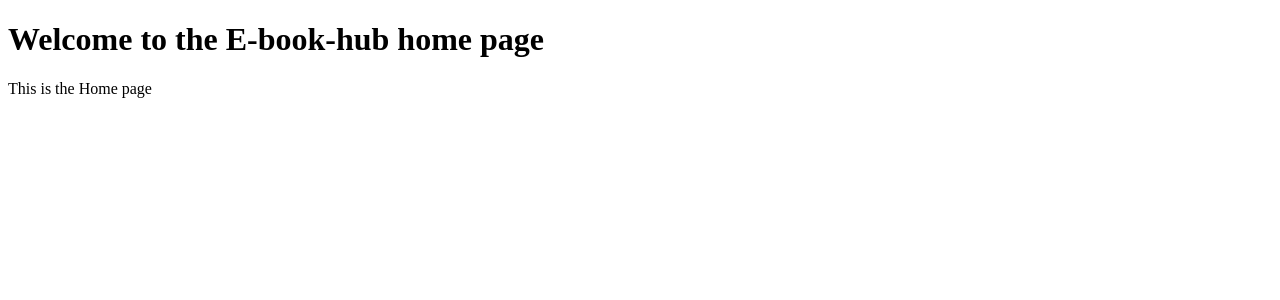
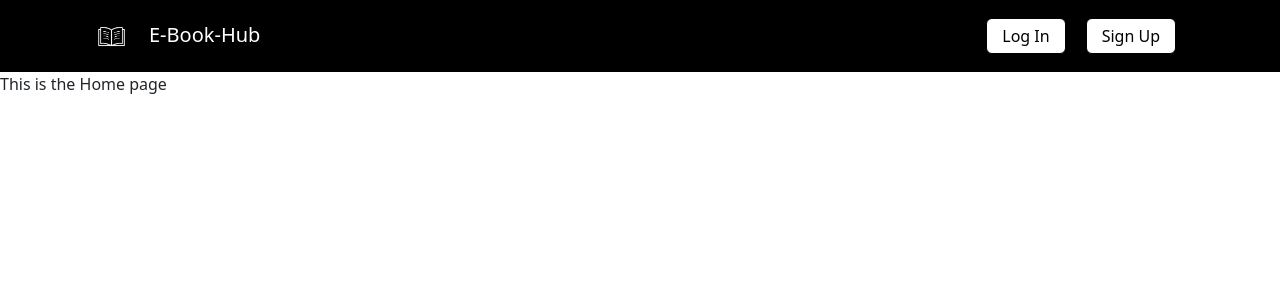
Before and after one commit to patelzil/E-Book-Hub, a React (Create React App) app in the folder frontend/: page / in a window 1280 px wide. Shown: the top 300 px of the page. Built offline with nearby package versions, Linux system fonts and the light colour scheme.

Commit message:
Added navigation bar

```diff
--- a/frontend/package.json
+++ b/frontend/package.json
@@ -8,6 +8,7 @@
     "@testing-library/user-event": "^13.5.0",
     "bootstrap": "^5.1.3",
     "react": "^17.0.2",
+    "react-bootstrap": "^2.1.2",
     "react-dom": "^17.0.2",
     "react-redux": "^7.2.6",
     "react-router-dom": "^6.2.1",
--- a/frontend/src/App.js
+++ b/frontend/src/App.js
@@ -1,17 +1,20 @@
 import React from "react";
 import { BrowserRouter as Router, Routes, Route} from "react-router-dom";
+import 'bootstrap/dist/css/bootstrap.min.css'
 import Home from "./components/home.component"
 import Login from "./components/login.component";
 import Signup from "./components/signup.component";
+import NavBar from "./components/navbar.component";
 
 function App() {
   return (
       <Router>
-          <h1>Welcome to the E-book-hub home page</h1>
+        <div style={{ zIndex: 1000, top: 0, position: 'sticky', background: 'black' }}><NavBar/></div>
+          {/*<NavBar/>*/}
         <Routes>
-            <Route path="/" exact element={<Home/>}/>
-            <Route path="/login" element={<Login/>}/>
-            <Route path="/signup" element={<Signup/>}/>
+          <Route path="/" exact element={<Home/>}/>
+          <Route path="/login" element={<Login/>}/>
+          <Route path="/signup" element={<Signup/>}/>
         </Routes>
       </Router>
   );
--- /dev/null
+++ b/frontend/src/components/navbar.component.js
@@ -0,0 +1,30 @@
+import React from "react";
+import { Link } from "react-router-dom";
+import { Container, Nav, Navbar} from 'react-bootstrap'
+import logo from '../assets/logo.png'
+import '../styles/styles.css'
+
+export default function NavBar(){
+    return (
+        <Container>
+            <Navbar collapseOnSelect expand="sm" variant="dark" bg="black">
+                <Container style={{width: "100%"}}>
+                    <Navbar.Toggle aria-controls="responsive-navbar-nav" />
+                    <Navbar.Collapse>
+                        <Nav className="me-auto">
+                            <Navbar.Brand href="/">
+                                <img src={logo} width="35" height="35" alt="" style={{marginRight: "20px"}}/>
+                                E-Book-Hub
+                            </Navbar.Brand>
+                        </Nav>
+                        <Nav className="">
+                            <Link to="/login" className="button">Log In</Link>
+                            <Link to="/signup" className="button">Sign Up</Link>
+                        </Nav>
+                    </Navbar.Collapse>
+
+                </Container>
+            </Navbar>
+        </Container>
+    )
+}
--- /dev/null
+++ b/frontend/src/styles/styles.css
@@ -0,0 +1,25 @@
+.button {
+    border: 1px solid black;
+    background: white;
+    color: black;
+    margin: 10px;
+    padding: 5px 15px;
+    border-radius: 6px;
+    transition-duration: 0.5s;
+    text-decoration: none;
+    max-width: 100px;
+}
+
+.button:hover {
+    border: 1px solid white;
+    background: black;
+    color: white;
+    margin: 10px;
+    padding: 5px 15px;
+    border-radius: 6px;
+    max-width: 100px;
+}
+
+.user {
+    justify-content: flex-end;
+}
```
Also changed, not shown: frontend/src/assets/logo.png (added), 1 other file (tests, documents, lock files or other folders).
